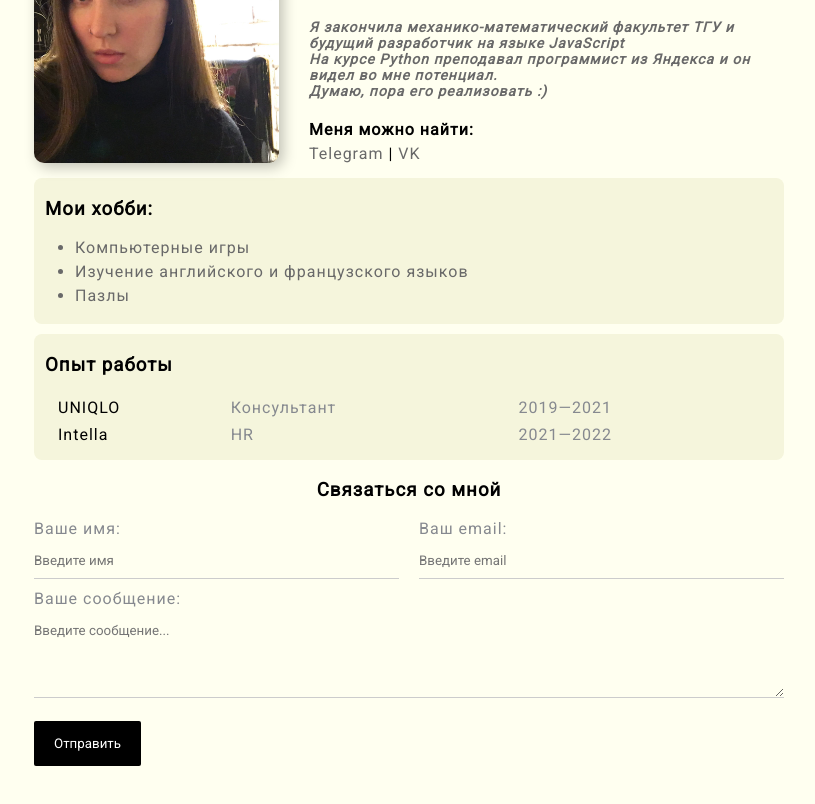
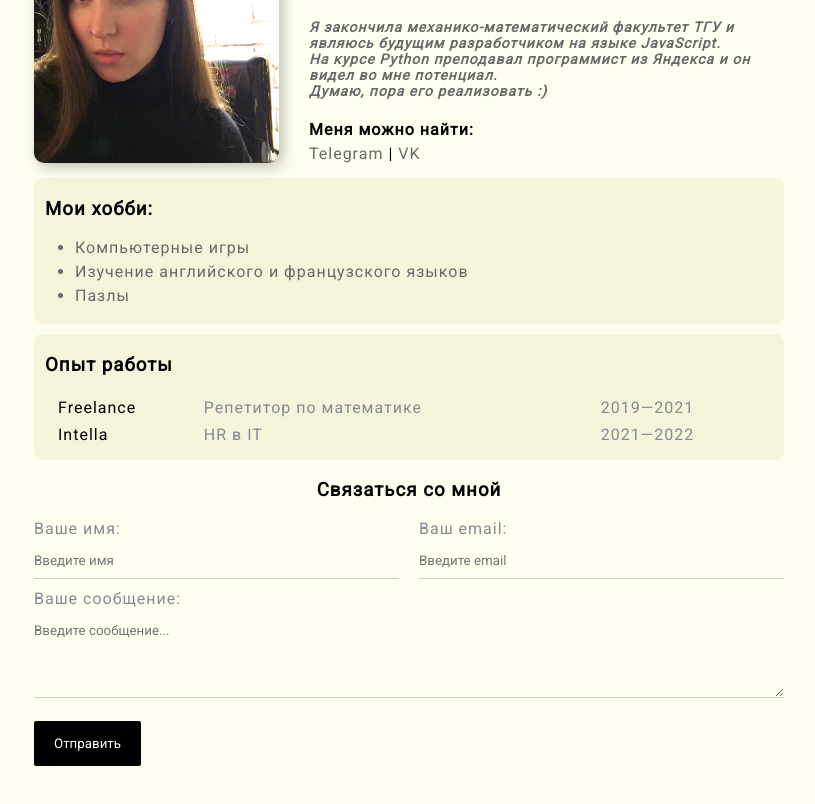
Before and after one commit to anyatronina/resume, a plain HTML site: page index.html in a window 1280 px wide. Shown: the part 120-924 px from the top of the page, without its empty margins (231-1046 px from the left). Drawn offline with Linux system fonts and the light colour scheme.

Commit message:
refresh_info

```diff
--- a/index.html
+++ b/index.html
@@ -21,8 +21,8 @@
             <div class="info-text">
                 <h1>Анна Тронина</h1>
 
-                <p>Я закончила механико-математический факультет <strong>ТГУ</strong> и будущий разработчик на языке
-                    <strong>JavaScript</strong>
+                <p>Я закончила механико-математический факультет <strong>ТГУ</strong> и являюсь будущим разработчиком на языке
+                    <strong>JavaScript</strong>.
                 </p>
                 <p>
                     На курсе <em>Python</em> преподавал программист из <strong>Яндекса</strong> и он видел во мне
@@ -58,13 +58,13 @@
                     <td>Год</td>
                 </tr> -->
                 <tr>
-                    <td>UNIQLO</td>
-                    <td>Консультант</td>
+                    <td>Freelance</td>
+                    <td>Репетитор по математике</td>
                     <td>2019—2021</td>
                 </tr>
                 <tr>
                     <td>Intella</td>
-                    <td>HR</td>
+                    <td>HR в IT</td>
                     <td>2021—2022</td>
                 </tr>
             </table>
```
